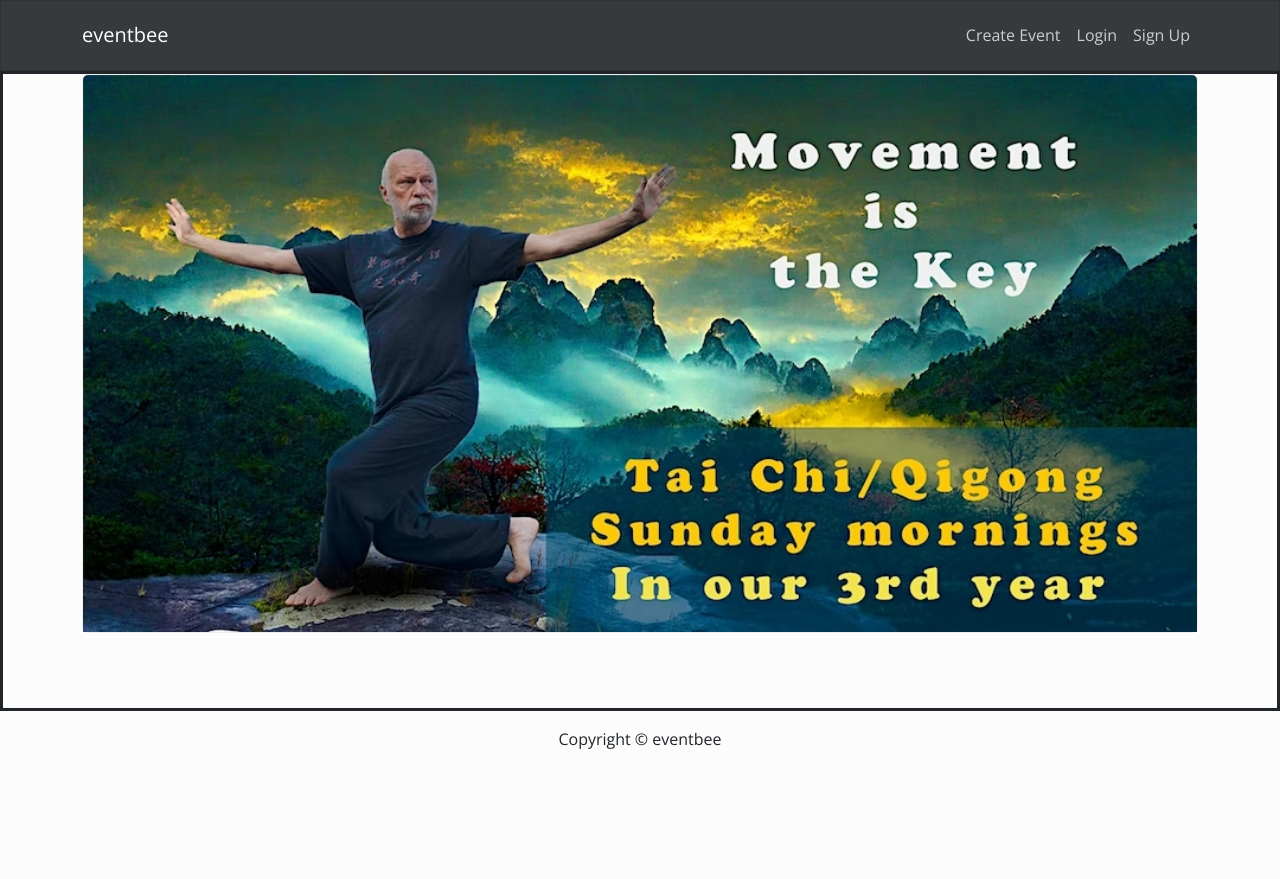
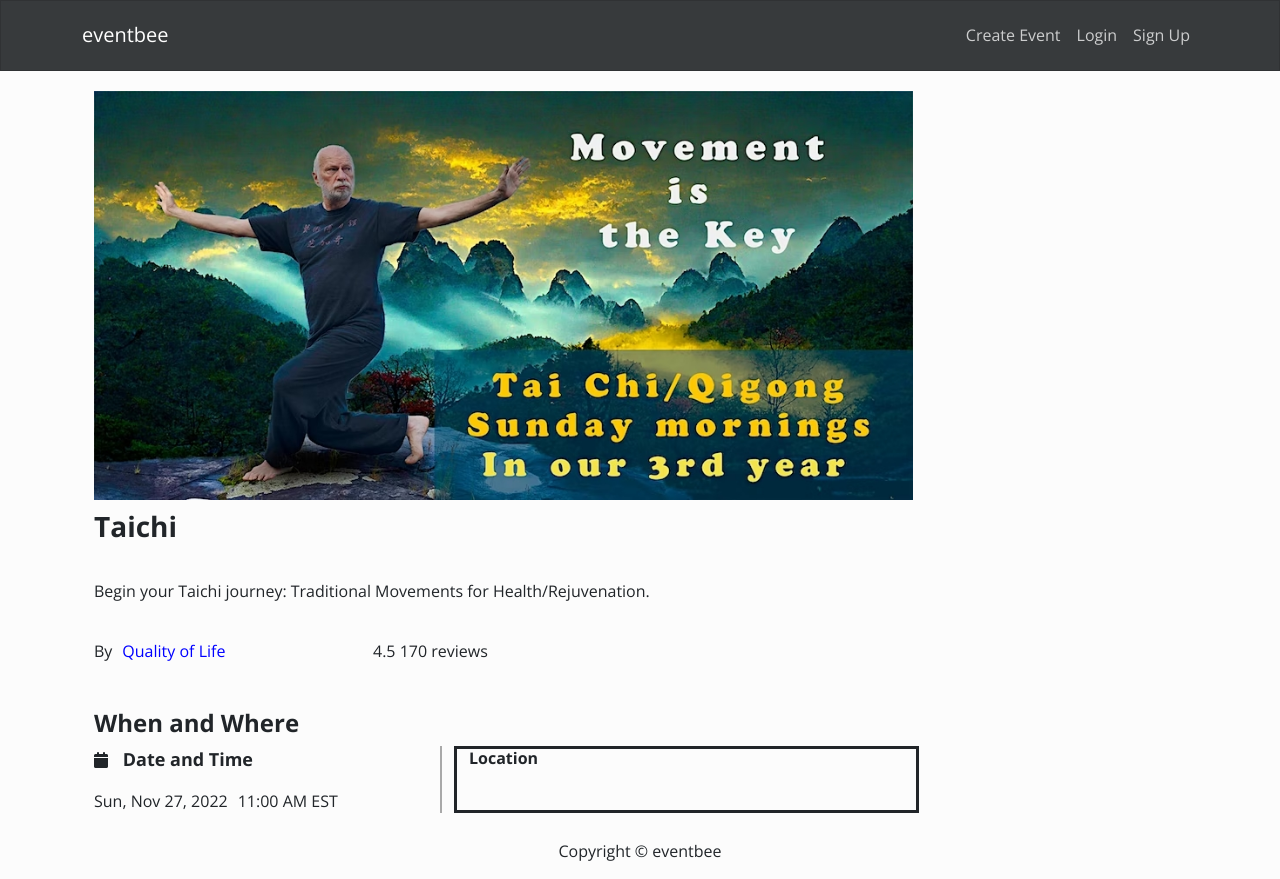
Before and after one commit to preethirmani/EventBee, a React (Create React App) app in the folder frontend/: page /program/1 in a window 1280 px wide. Before the commit the page ends 800 px from the top, so only its background shows below. Built offline with nearby package versions, Linux system fonts and the light colour scheme.

Commit message:
Program.js

```diff
--- a/frontend/public/index.html
+++ b/frontend/public/index.html
@@ -39,5 +39,6 @@
       To begin the development, run `npm start` or `yarn start`.
       To create a production bundle, use `npm run build` or `yarn build`.
     -->
+    <script src="https://kit.fontawesome.com/1c407b098e.js" crossorigin="anonymous"></script>
   </body>
 </html>
--- a/frontend/src/App.js
+++ b/frontend/src/App.js
@@ -12,7 +12,7 @@ function App() {
     <Router>
       <Header />
       <main>
-        <Container>
+        <Container className='border-primary'>
           <Routes>
             <Route path='/' element={<HomeScreen />} exact />
             <Route path='/program/:id' element={<ProgramDetail/>} />
--- a/frontend/src/Screens/HomeScreen.js
+++ b/frontend/src/Screens/HomeScreen.js
@@ -9,7 +9,7 @@ import programs from '../programs';
 const HomeScreen = () => {
   return (
     <>
-    Home Screenx
+
      <Row>
         {
           programs.map(program => (
--- a/frontend/src/Screens/ProgramDetail.js
+++ b/frontend/src/Screens/ProgramDetail.js
@@ -1,22 +1,83 @@
 import React from 'react';
 import {useParams} from 'react-router-dom';
-import {Card} from 'react-bootstrap'
+import {Container, Row, Col, Image, Card} from 'react-bootstrap'
 import progrmas from '../programs';
-import programs from '../programs';
+
 
 const ProgramDetail = () => {
   const params = useParams();
   const progrm = progrmas.find(p =>
 
-    p._id == params.id
+    String(p._id) === params.id
   );
   console.log(progrm.name);
 
   return (
     <>
-    <Card >
-      <Card.Img src={progrm.image} variant='top'></Card.Img>
-    </Card>
+
+
+        <Container className='image-container'>
+          <div className='image-background'>
+            <div className='col-9'>
+             <Image src={progrm.image} alt='Event' fluid />
+            </div>
+          </div>
+
+
+
+          <Row className='row1'>
+            <Col className='col1 col-9'>
+              <h3 className='h3-title'><strong>{progrm.name}</strong></h3>
+            </Col>
+          </Row>
+
+
+          <Row className='row2'>
+            <Col className='col-9'>
+              <h6 className='p-description'>{progrm.description}</h6>
+            </Col>
+          </Row>
+
+          <Row>
+            <Col className='col-3'>
+              <div className='div-host'>
+                <span>By</span>
+                <span className='span-host'>{progrm.host}</span>
+              </div>
+            </Col>
+            <Col className='col-3'>
+              <p className='p-rating'>{progrm.rating}   {progrm.numReviews} reviews</p>
+            </Col>
+          </Row>
+
+
+          <Row>
+            <Col>
+              <h4 className='h4-sub'><strong>When and Where</strong></h4>
+            </Col>
+          </Row>
+
+          <Row>
+            <Col className='col-4'>
+              <div className='div-date'>
+                <p>
+                <i class="fas fa-regular fa-calendar"></i>
+                 <span className='span-dateHeading'> <strong>Date and Time</strong></span>
+                </p>
+                <div><span className='span-date'>{progrm.date}</span>
+                   <span className='span-time'>{progrm.time}</span></div>
+              </div>
+            </Col>
+            <Col className='row3-col1 col-5'>
+              <div className='div-location'>
+                <h6><strong>Location</strong></h6>
+
+              </div>
+            </Col>
+          </Row>
+
+    </Container>
+
     </>
 
 
--- a/frontend/src/index.css
+++ b/frontend/src/index.css
@@ -12,18 +12,72 @@ code {
     monospace;
 }
 
-Nav {
 
-}
 
-.navbar-brand {
-color: orange;
+.image-background {
 
 }
 
 main {
   min-height: 80vh;
   border: 2inch;
-  border-style: solid;
+}
+.image-container{
+  width: 70%;
+
+  margin-top: 10px;
+  padding: 10px;
+}
+
+.h3-title {
+  margin-top: 10px;
+}
+
+
+.col1 {
 
 }
+
+.col2 {
+
+}
+
+.row3-col1{
+  border-style: solid;
+}
+.row3-col2 {
+  border-style: solid;
+}
+
+.p-description {
+  margin-top: 30px;
+}
+
+.div-host{
+  margin-top : 30px;
+}
+.span-host {
+  color : blue;
+  margin-left: 10px;
+}
+
+.p-rating {
+  margin-top : 30px;
+}
+
+.h4-sub {
+  margin-top : 30px;
+}
+
+.div-date {
+  border-right: 2px solid darkgray;
+}
+
+.span-dateHeading {
+  margin-left: 10px;
+  font-size:large;
+}
+
+.span-time {
+  margin-left: 10px;
+}
```
